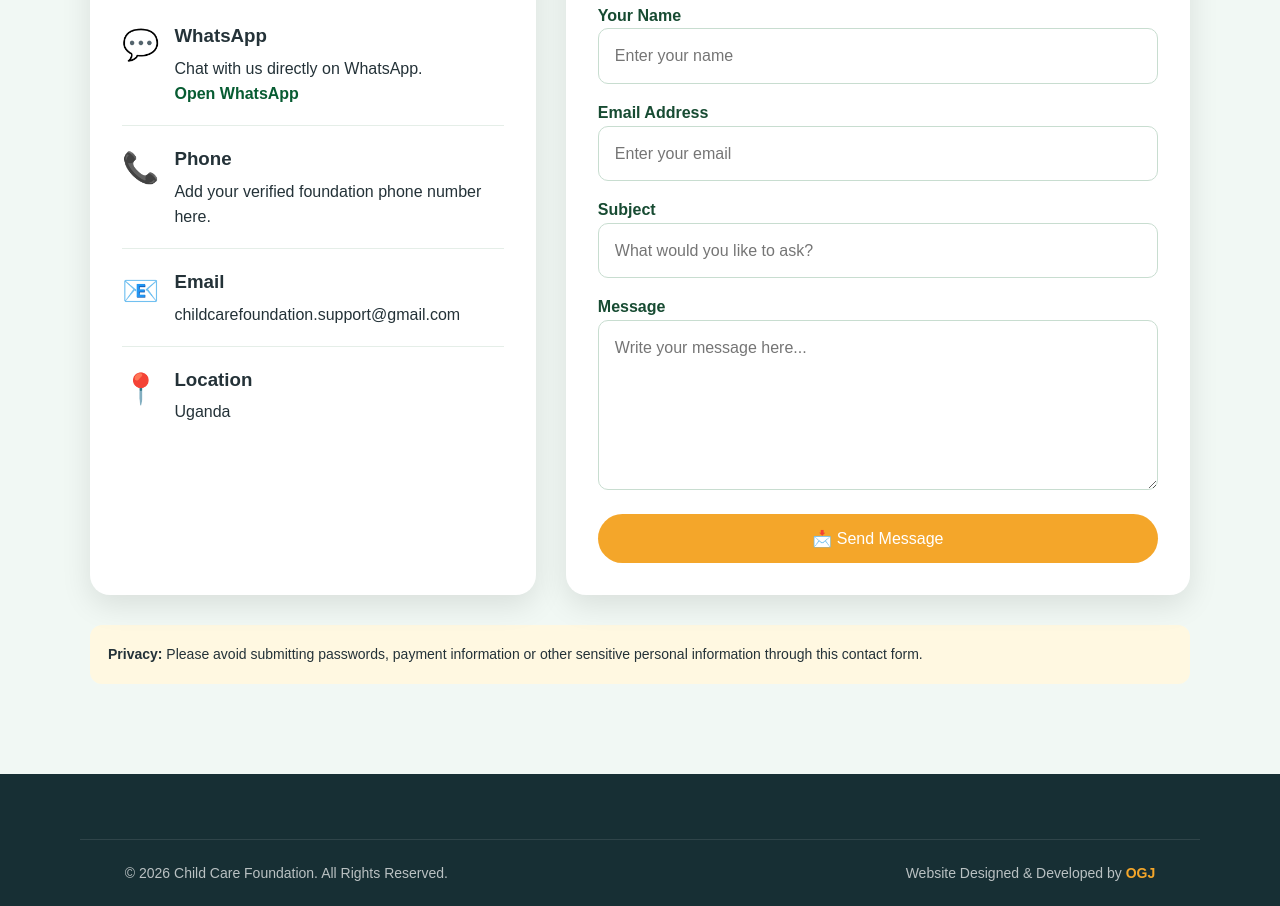
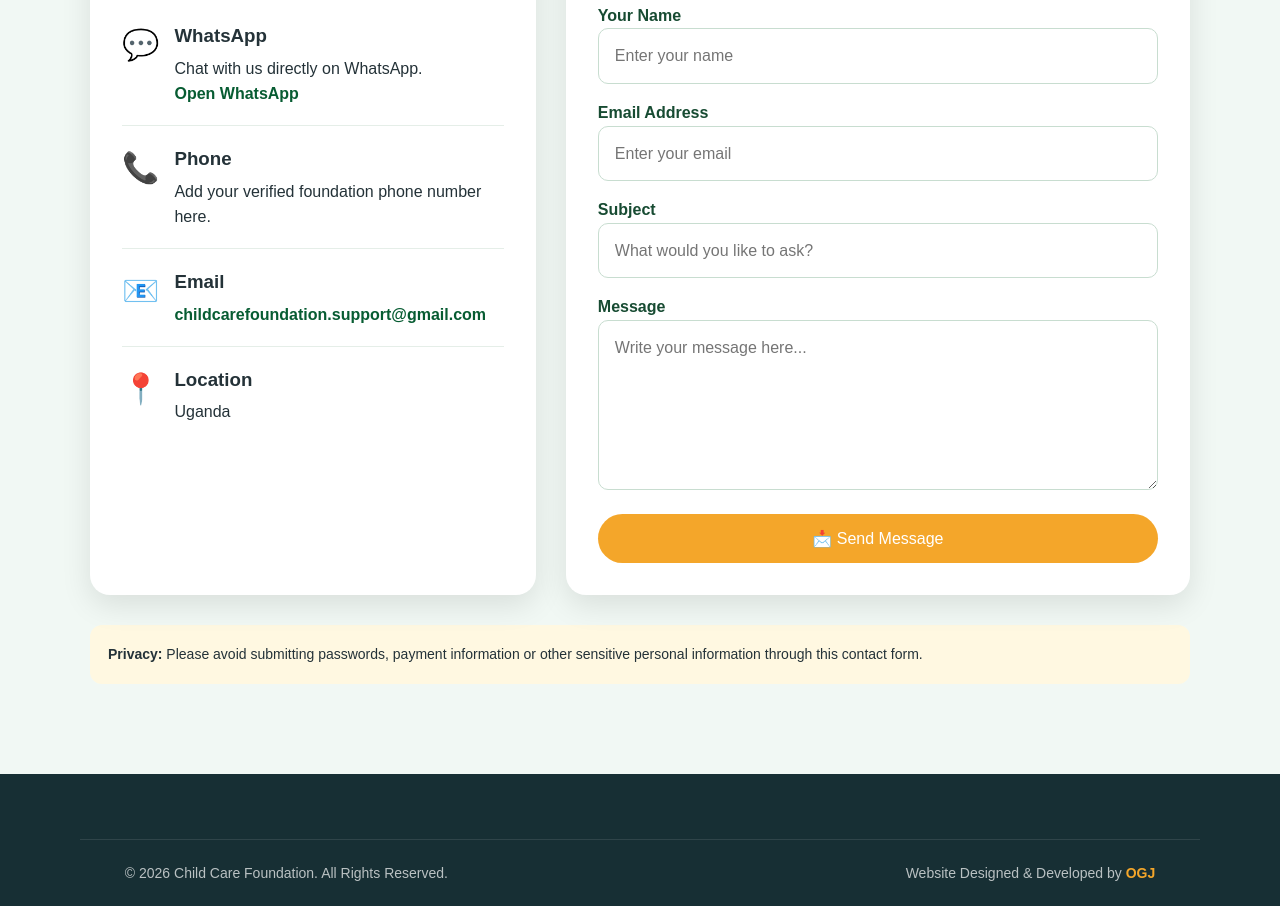
Before and after one commit to childcarefoundationug1/child-care-foundation, a website: page contact.html in a window 1280 px wide. Shown: the part 605-1511 px from the top of the page. Drawn offline with Linux system fonts and the light colour scheme.

Commit message:
Make foundation email clickable

```diff
--- a/contact.html
+++ b/contact.html
@@ -300,7 +300,9 @@ gtag('config', 'G-2KZLPFFX6V');
                     </h3>
 
                     <p>
-                        childcarefoundation.support@gmail.com
+                        <a href="mailto:childcarefoundation.support@gmail.com">
+                            childcarefoundation.support@gmail.com
+                        </a>
                     </p>
 
                 </div>
```
